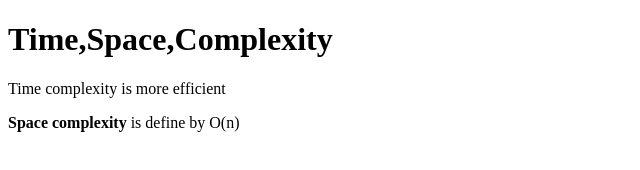
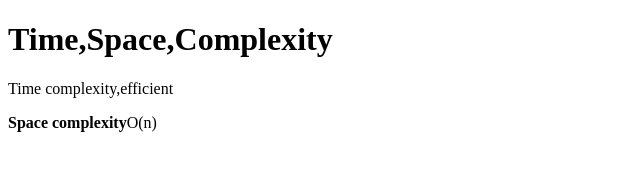
Before and after one commit to acciojob/time-and-space-complexity-aravi143, a website: page main.html in a window 1280 px wide. Shown: the whole page, without its empty margins (0-640 px from the left). Drawn offline with Linux system fonts and the light colour scheme.

Commit message:
created a submission

```diff
--- a/main.html
+++ b/main.html
@@ -9,8 +9,8 @@
 <body>
 	<!-- the entire body must be written by student -->
 	<h1>Time,Space,Complexity</h1>
-	<p>Time complexity is more efficient</p>
-	<p><b>Space complexity</b> is define by O(n)</p>
+	<p>Time complexity,efficient</p>
+	<p><b>Space complexity</b>O(n)</p>
     <script type="text/javascript" src="./script.js">
 </script>
 
```
